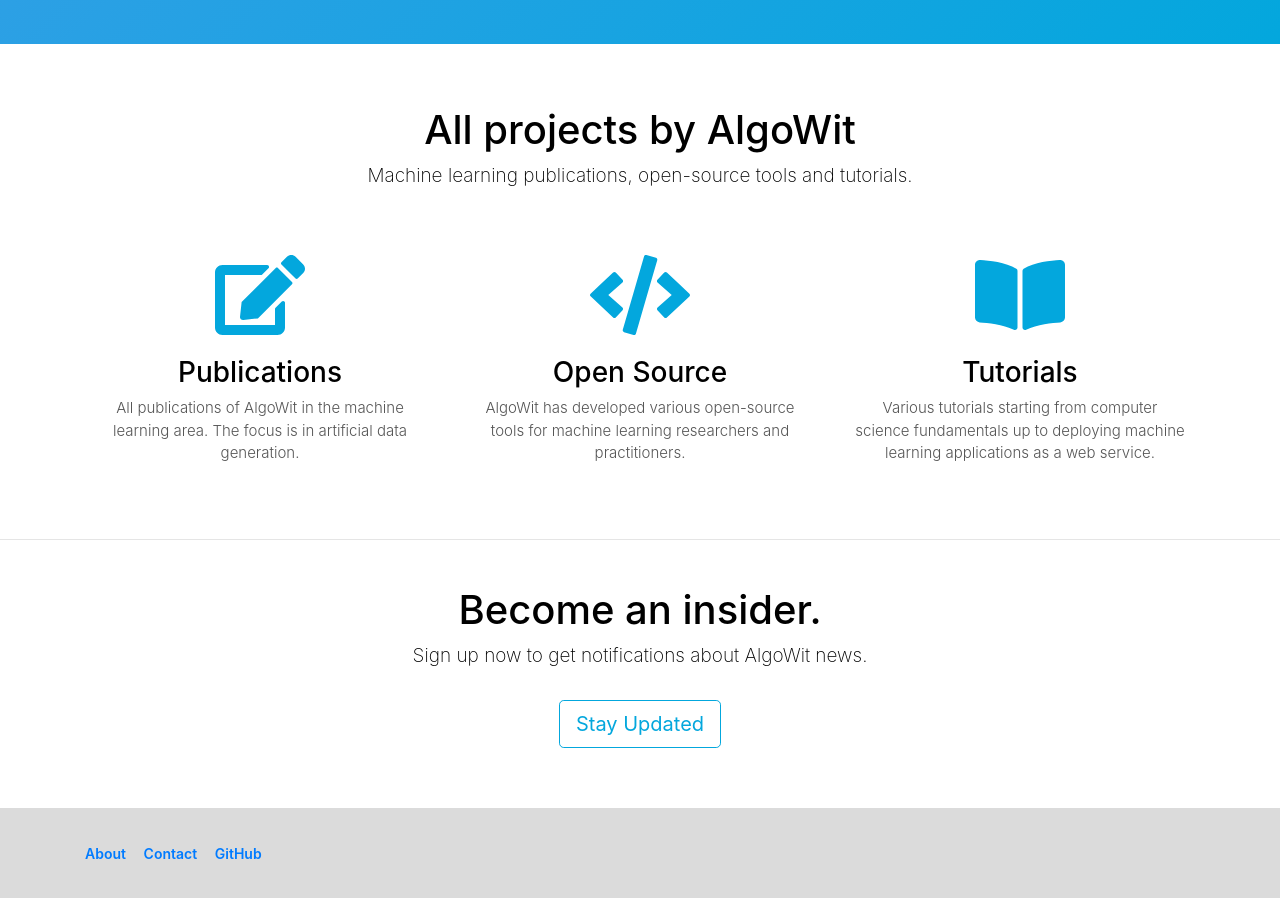
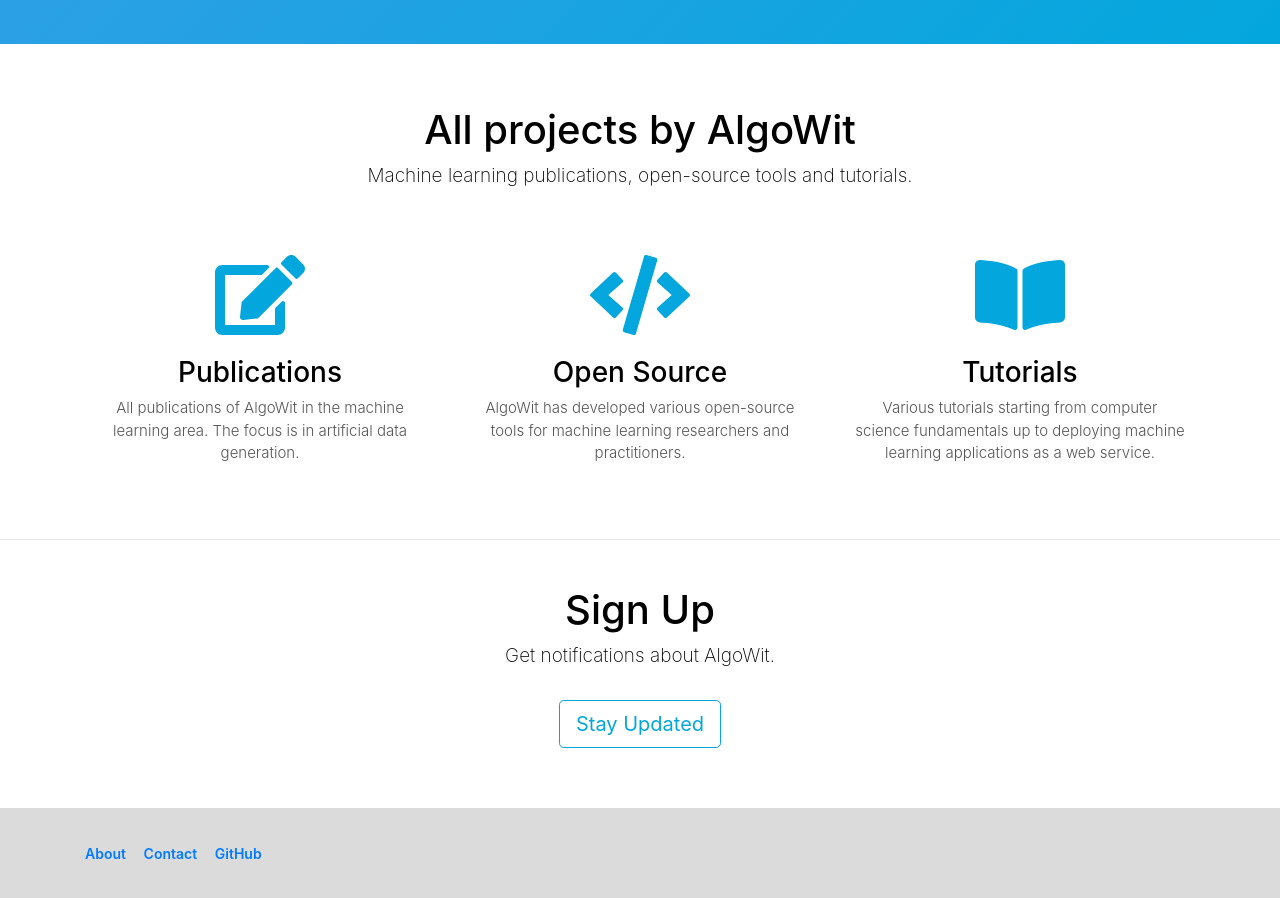
Before and after one commit to gmoraitis/algowit.github.io, a Jekyll site: the page built from index.html, in a window 1280 px wide and 900 px high, scrolled down 985 px. Built offline with Jekyll 4.4.1, drawn with Linux system fonts in a browser that asks for light colours; comment, search, counter and statistics services are not loaded.

```diff
--- a/index.html
+++ b/index.html
@@ -79,8 +79,8 @@
   <hr>
   <div class="container">
     <div class="md-guide-feature">
-      <h1 class="no-anchor">Become an insider.</h1>
-      <p class="lead">Sign up now to get notifications about AlgoWit news.</p>
+      <h1 class="no-anchor">Sign Up</h1>
+      <p class="lead">Get notifications about AlgoWit.</p>
       <br />
       <a class="btn btn-default btn-lg" href="https://tinyletter.com/AlgoWit" style="margin-top: -10px">Stay
         Updated</a>
```
